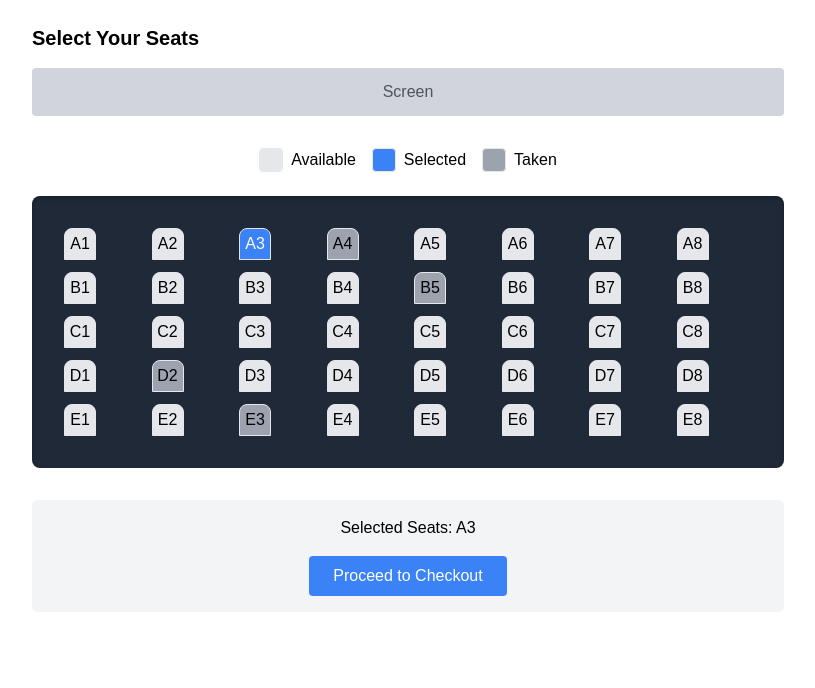
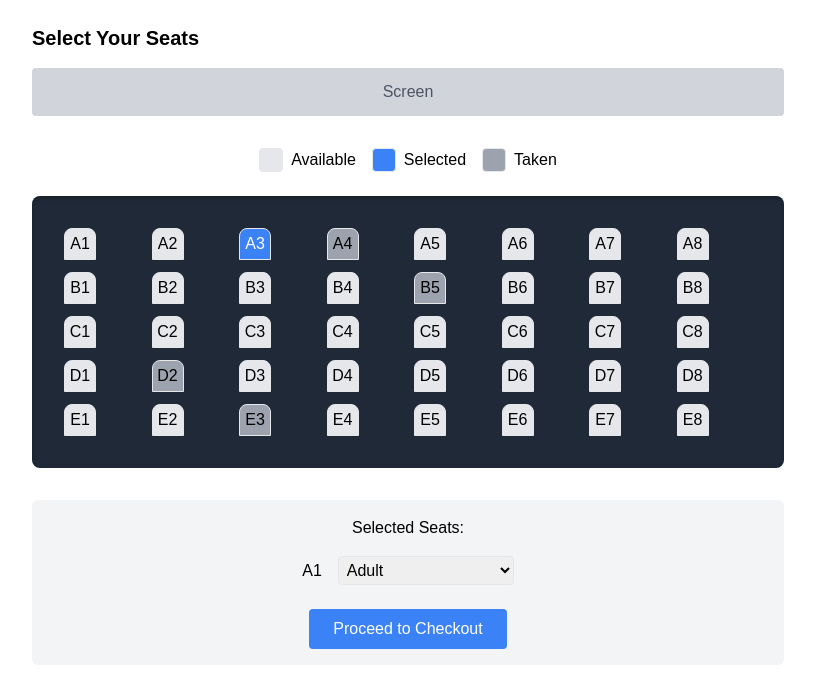
Before and after one commit to meghan-d/swe-project, a React (Create React App) app in the folder cinema-e-booking-system/: page /select-seats in a window 1280 px wide. Both pictures are taken after a click on the button "A3". Shown: the top 688 px of the page, without its empty margins (232-1047 px from the left). Built offline with nearby package versions, Linux system fonts and the light colour scheme.

Commit message:
added select age dropdown to select ticket page

```diff
--- a/cinema-e-booking-system/src/pages/SeatSelection.jsx
+++ b/cinema-e-booking-system/src/pages/SeatSelection.jsx
@@ -1,6 +1,5 @@
 import "./SeatSelection.css";
 import React, { useState } from "react";
-
 
 const SeatSelection = () => {
   const [selectedSeats, setSelectedSeats] = useState([]);
@@ -60,9 +59,20 @@ const SeatSelection = () => {
 
       {/* Selected Seats Summary */}
       <div className="mt-8 text-center">
-        <p className="font-medium">
-          Selected Seats: {selectedSeats.map(i => `${String.fromCharCode(65 + Math.floor(i/8))}${i % 8 + 1}`).join(', ')}
-        </p>
+        <p className="font-md mb-4">Selected Seats:</p>
+        <div className="flex flex-col items-center">
+          {Object.entries(selectedSeats).map(([i, type]) => (
+            <div key={i} className="flex items-center gap-4 mb-2">
+              <span>
+                {String.fromCharCode(65 + Math.floor(i/8))}{i % 8 + 1}
+              </span>
+              <select className="p-1 border rounded">
+                <option value="Adult">Adult</option>
+                <option value="Child">Child (12 and under)</option>
+              </select>
+            </div>
+          ))}
+        </div>
         <button
           onClick={() => window.location.href = '/order-summary'}
           className="mt-4 bg-blue-500 text-white px-6 py-2 rounded hover:bg-blue-600"
```
